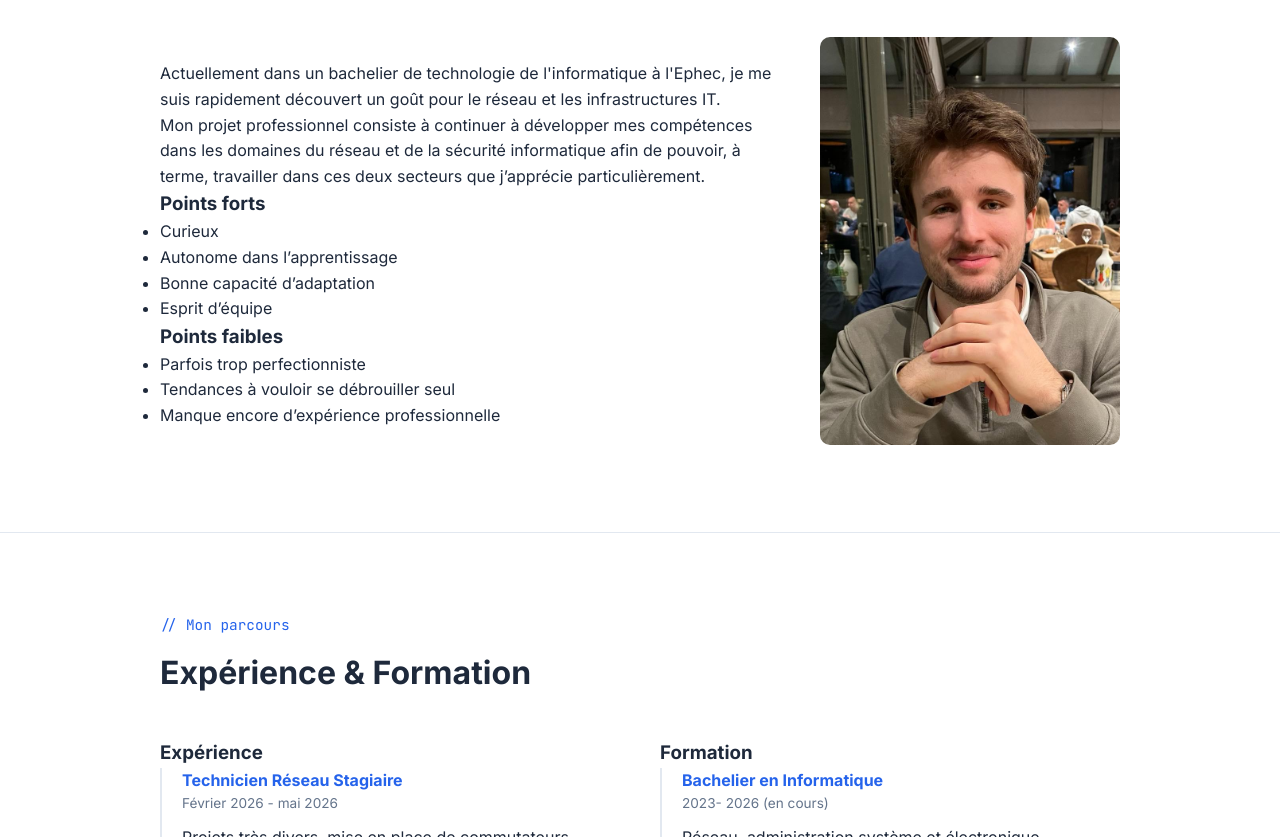
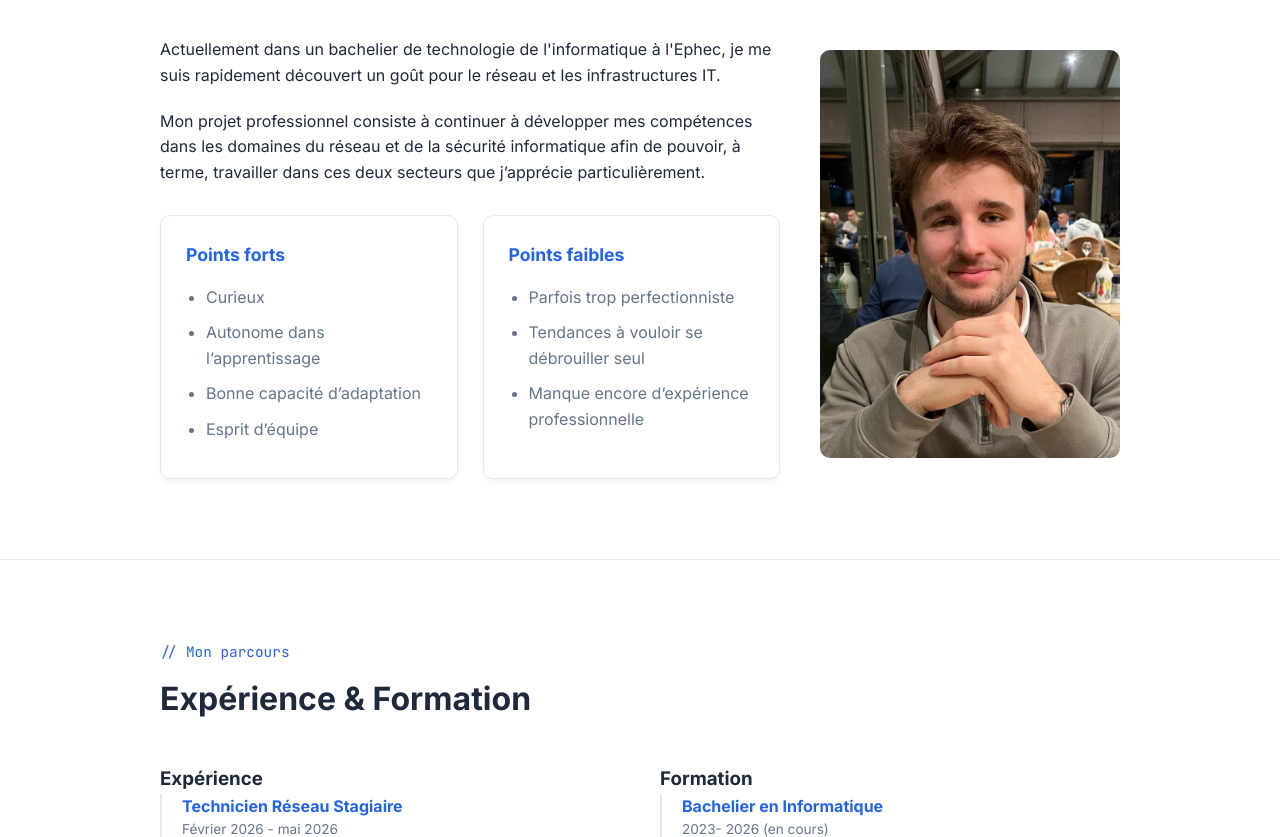
Before and after one commit to Theo-Cahuzac/Theo-Cahuzac.github.io, a plain HTML site: page index.html in a window 1280 px wide. Shown: the part 961-1798 px from the top of the page. Drawn offline with Linux system fonts and the light colour scheme; a script that the page names is missing.

Commit message:
Update styles.css

```diff
--- a/styles.css
+++ b/styles.css
@@ -303,3 +303,46 @@
 .prompt {
     color: var(--primary);
 }
+
+.qualities-grid {
+    display: grid;
+    grid-template-columns: repeat(auto-fit, minmax(250px, 1fr));
+    gap: 25px;
+    margin-top: 35px;
+}
+
+.qualities-card {
+    background: white;
+    border: 1px solid var(--border);
+    border-radius: var(--radius);
+    padding: 25px;
+    box-shadow: var(--shadow);
+    transition: 0.2s ease;
+}
+
+.qualities-card:hover {
+    transform: translateY(-3px);
+}
+
+.qualities-card h3 {
+    margin-bottom: 15px;
+    color: var(--primary);
+    font-size: 1.1rem;
+}
+
+.qualities-card ul {
+    padding-left: 20px;
+}
+
+.qualities-card li {
+    margin-bottom: 10px;
+    color: var(--text-muted);
+}
+
+.about-grid p {
+    margin-bottom: 20px;
+}
+
+.qualities-grid {
+    margin-top: 30px;
+}
```
